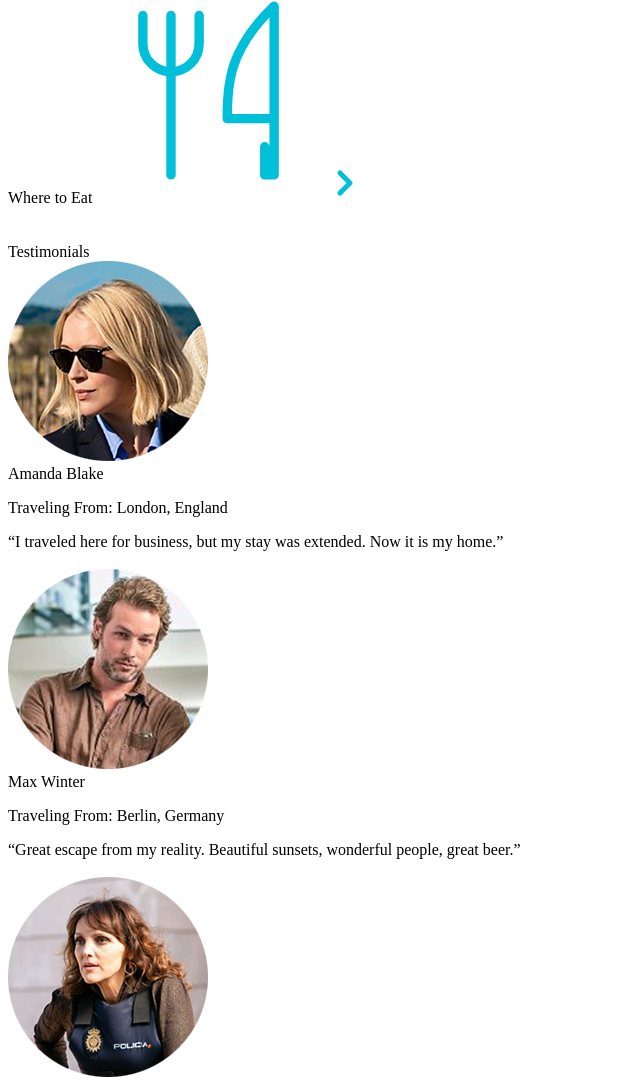
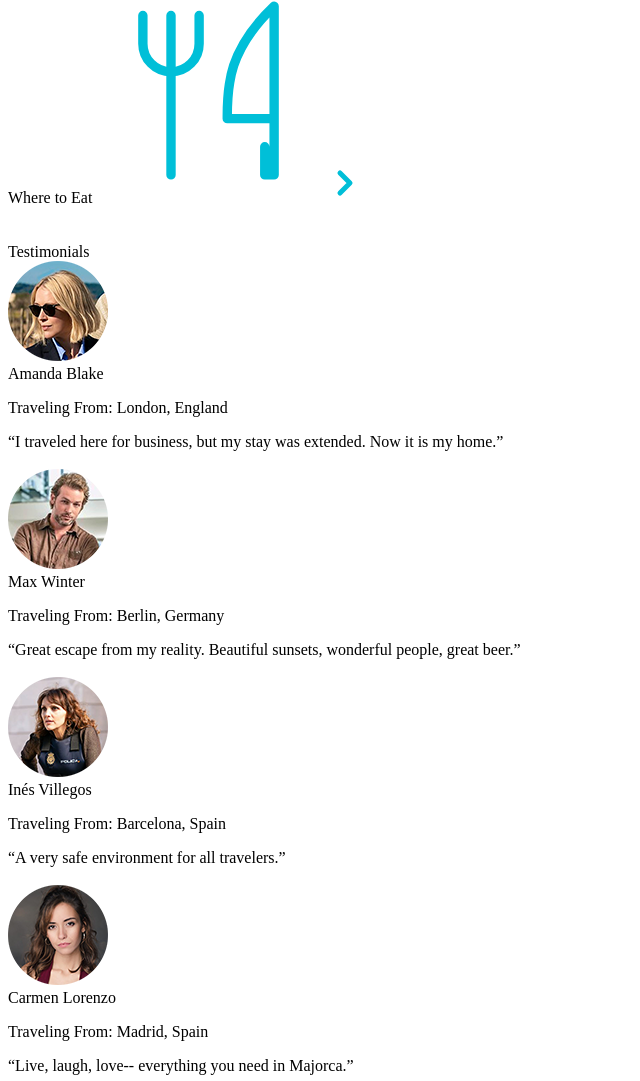
Before and after one commit to DakshaHegde/wunderlust, a plain HTML site: page majorca.html in a window 1280 px wide. Shown: the part 1696-2777 px from the top of the page, without its empty margins (0-640 px from the left). Drawn offline with Linux system fonts and the light colour scheme.

Commit message:
Update majorca.html

```diff
--- a/majorca.html
+++ b/majorca.html
@@ -67,7 +67,7 @@ Also review the alt text on all of the images to ensure that it is descriptive a
                 <section>
                     Testimonials
                     <section>
-                        <img src="images/miranda-blake-L.png" alt="Miranda Blake has a blonde bob and is wearing dark sunglasses">
+                        <img src="images/miranda-blake.png" alt="Miranda Blake has a blonde bob and is wearing dark sunglasses">
                         <br/>
                         Amanda Blake
                         <p>Traveling From: London, England</p>
@@ -75,7 +75,7 @@ Also review the alt text on all of the images to ensure that it is descriptive a
                     </section>
                     <br/>
                     <section>
-                        <img src="images/max-winter-L.png" alt="Max Winter">
+                        <img src="images/max-winter.png" alt="Max Winter">
                         <br/>
                         Max Winter
                         <p>Traveling From: Berlin, Germany</p>
@@ -83,7 +83,7 @@ Also review the alt text on all of the images to ensure that it is descriptive a
                     </section>
                     <br/>
                     <section>
-                        <img src="images/ines-villegoes-L.png" alt="lady person">
+                        <img src="images/ines-villegoes.png" alt="lady person">
                         <br/>
                         Inés Villegos
                         <p>Traveling From: Barcelona, Spain</p>
@@ -91,7 +91,7 @@ Also review the alt text on all of the images to ensure that it is descriptive a
                     </section>
                     <br/>
                     <section>
-                        <img src="images/carmen-lorenzo-L.png" alt="Carmen Lorenzo has long, dark brown hair and is wearing gold hoop earrings">
+                        <img src="images/carmen-lorenzo.png" alt="Carmen Lorenzo has long, dark brown hair and is wearing gold hoop earrings">
                         <br/>
                         Carmen Lorenzo
                         <p>Traveling From: Madrid, Spain</p>
```
